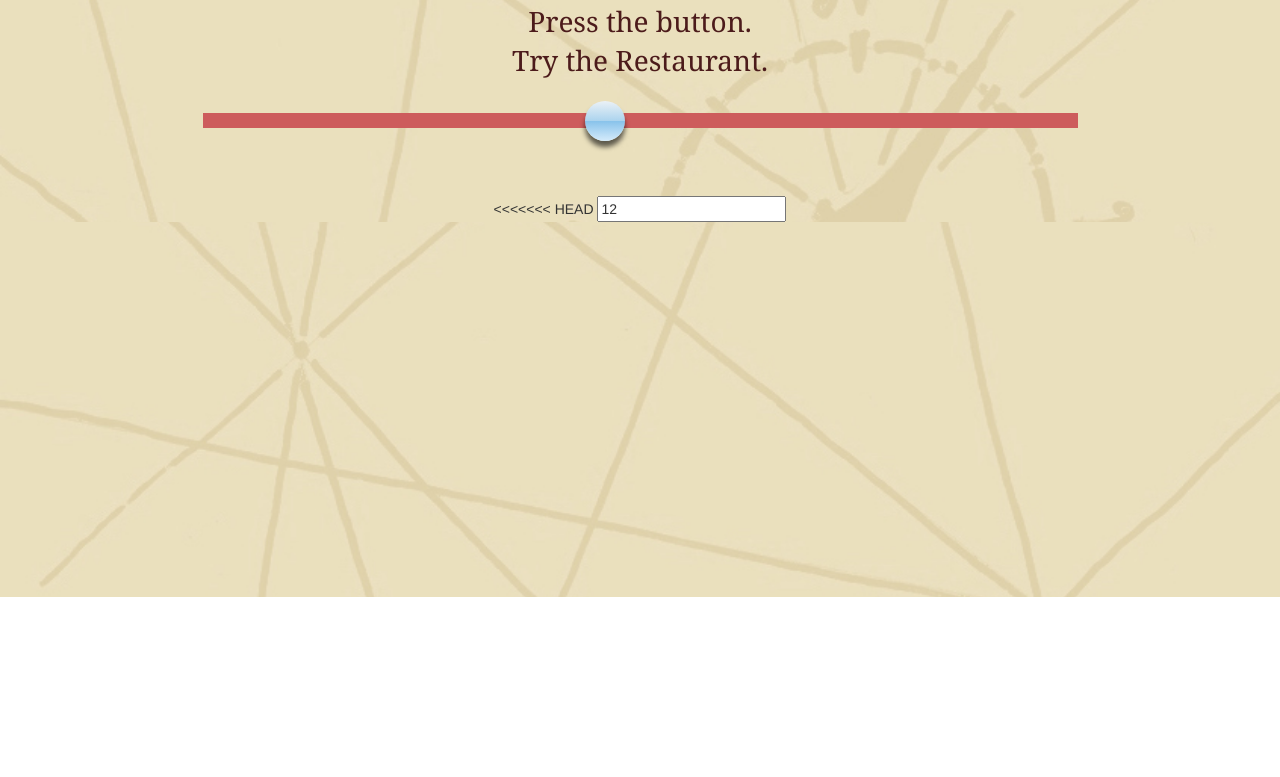
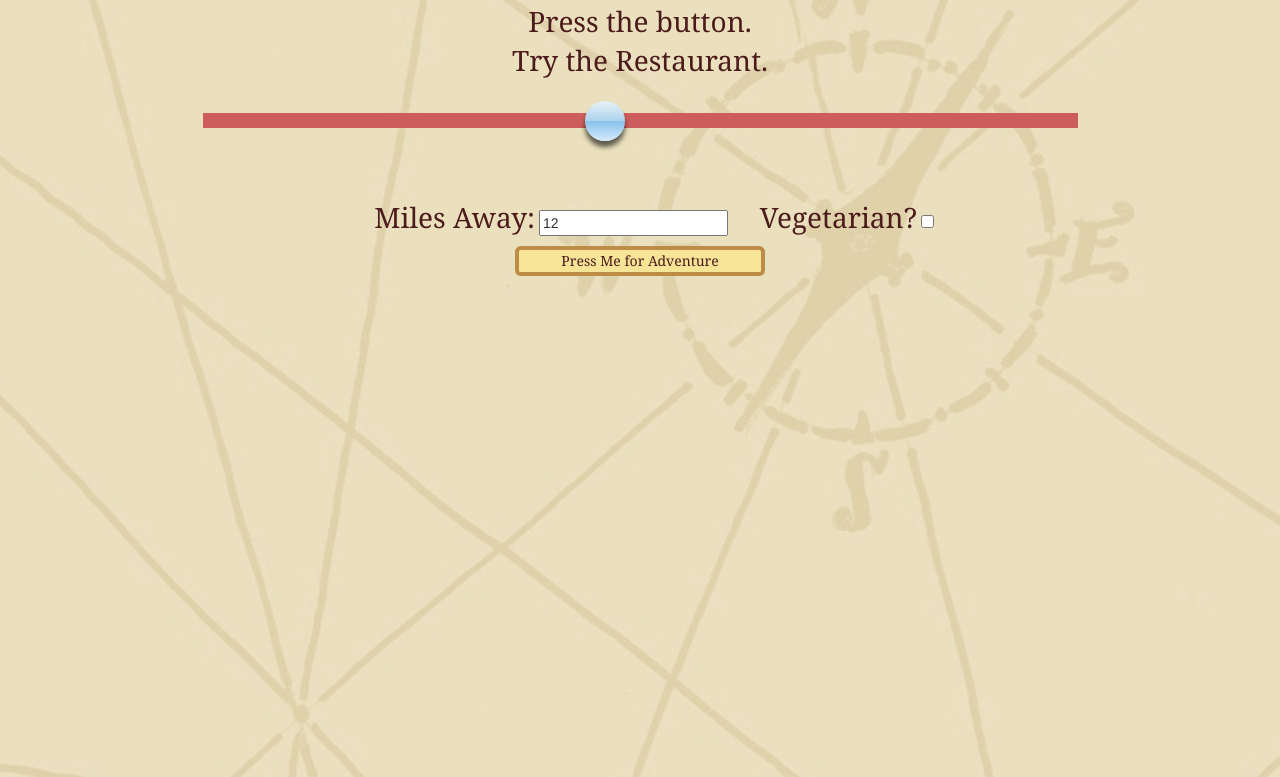
Before and after one commit to fungusamongus/Out2Eat, a website: page app/index.html in a window 1280 px wide. Shown: the part 203-980 px from the top of the page. Before the commit the page ends 800 px from the top, so only its background shows below. Drawn offline with nearby package versions, Linux system fonts and the light colour scheme; some packages are replaced by stand-ins of ours.

```diff
--- a/app/Out2Eat/views/home.html
+++ b/app/Out2Eat/views/home.html
@@ -7,9 +7,7 @@
 		<div class="box-four"></div>
 		<div class="box-five"></div>
 	</div>
-<!--<div class="widget">
-  <div class="doodad rotate"></div>
-</div>-->
+
 	<div class="title-box">
 		<h1>Take a Chance!</h1>
 	</div>
@@ -20,20 +18,13 @@
 		<input class="bar" type="range" id="rangeinput" name="rangeInput" min="1" max="25" step= "1" ng-model="home.rangeValue" onchange="rangevalue.value=value"/>
 		<span class="highlight"></span>
 		<output id="rangevalue" ng-model="home.rangeValue">{{home.rangeValue}}</output>
-<<<<<<< HEAD
-		<input type="text" name="amount" for="rangeInput" ng-model="home.rangeValue"/>
-		<div class="restaurant" data-ng-repeat="food in home.randomRestaurant">
-			<a href={{food.url}} target="_blank">{{food.name}}</a>
-			<img src={{food.rating_img_url}} alt="">
-=======
-		<label for="miles-away">Miles Away:</label>
+		<label for="miles-away"><h4>Miles Away:</h4></label>
 		<input class="miles-away" type="text" name="amount" for="rangeInput" ng-model="home.rangeValue"/>
-		<label for="vegetarian-option">Vegetarian</label>
+		<label for="vegetarian-option"><h4>Vegetarian?</h4></label>
 		<input type="checkbox" class="vegetarian-option" ng-model="home.vegetarian">
 		<div class="restaurant" data-ng-repeat="food in home.randomRestaurant">
 			<a href="{{food.url}}" target="_blank">{{food.name}}</a>
 			<img src="{{food.rating_img_url}}" alt="Yelp rating stars">
->>>>>>> ff6bbf2edb94821cb82c0a5284872b6544bfdd94
 			<br >
 			<img src="../Images/powered_by_yelp.png" alt="yelp brand image">
 		</div>
@@ -54,5 +45,5 @@
 	<div ng-show="!home.loading" class="button-box">
 		<button ng-click="home.findFood()">Press Me for Adventure</button>
 	</div>
-	<br >
+	<div class="spacer"></div>
 </div>
--- a/app/Out2Eat/views/home.less
+++ b/app/Out2Eat/views/home.less
@@ -1,5 +1,5 @@
 html {
-	height: 100%;
+	height: 200%;
 	width: 100%;
 	background-image: url('../Images/TransparentChart2b.jpg');
 	background-repeat: no-repeat;
@@ -11,7 +11,7 @@
 	outline: none;
 }
 .container{
-	height: 100%;
+	height: 200%;
 	width: 100%;
 	background-image: url('../Images/TransparentChart2b.jpg');
 	background-repeat: no-repeat;
@@ -259,20 +259,12 @@
             transform: scale3D(0, 0, 1); }
 }
 
-/*.doodad {
-  margin: 50px auto;
-  background: #5FCF80;
-  width: 150px;
-  height: 150px;
+label{
+	padding-left: 2em;
+	//padding-right: 2em;
 }
-.doodad:hover {
-  transform: rotate(360deg);
-  background: #9351A6;
-  border-radius: 50%;
+
+.spacer{
+	width: 100%;
+	height: 1000px;
 }
-.rotate {
-  transition: all 2.5s ease-in-out;
-}
-.rotate:hover {
-  transition: all 2.5s ease-in-out;
-}*/
```
Also changed, not shown: app/styles/main.css.
